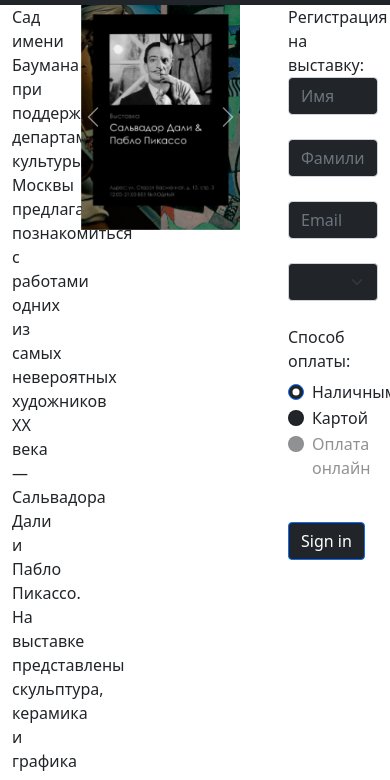
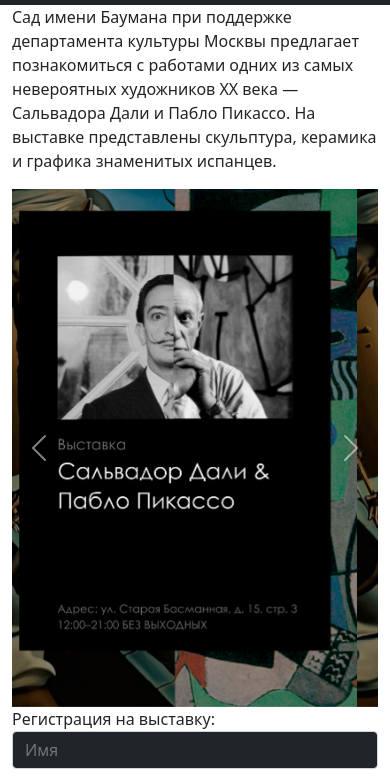
Before and after one commit to movav/web_tex4, a plain HTML site: page index.html in a window 390 px wide. Shown: the part 51-831 px from the top of the page. Drawn offline with nearby package versions, Linux system fonts and the light colour scheme.

Commit message:
Update index.html

```diff
--- a/index.html
+++ b/index.html
@@ -39,12 +39,12 @@
 
     <div class="container">
       <div class="row gx-5 ">
-        <div class="col-2">
+        <div class="col-md-2 col-sm-12">
           <div class="text_p">
             <p>Сад имени Баумана при поддержке департамента культуры Москвы предлагает познакомиться с работами одних из самых невероятных художников XX века — Сальвадора Дали и Пабло Пикассо. На выставке представлены скульптура, керамика и графика знаменитых испанцев.</p>
           </div>
         </div>
-        <div class="col-6">
+        <div class="col-md-6 col-sm-12">
           <div id="carouselExampleControls" class="carousel slide" data-bs-ride="carousel">
             <div class="carousel-inner">
               <div class="carousel-item active">
@@ -67,7 +67,7 @@
             </button>
           </div>
         </div>
-        <div class="col-4">
+        <div class="col-md-4 col-sm-12">
           <span>Регистрация на выставку:</span>
           <form class="row g-4">
             <div class="col-md-6 ">
@@ -145,5 +145,6 @@
       </div>
     </nav>
   </footer>
+    <script src="https://cdn.jsdelivr.net/npm/bootstrap@5.0.2/dist/js/bootstrap.bundle.min.js" integrity="sha384-MrcW6ZMFYlzcLA8Nl+NtUVF0sA7MsXsP1UyJoMp4YLEuNSfAP+JcXn/tWtIaxVXM" crossorigin="anonymous"></script>
 </body>
 </html>
```
